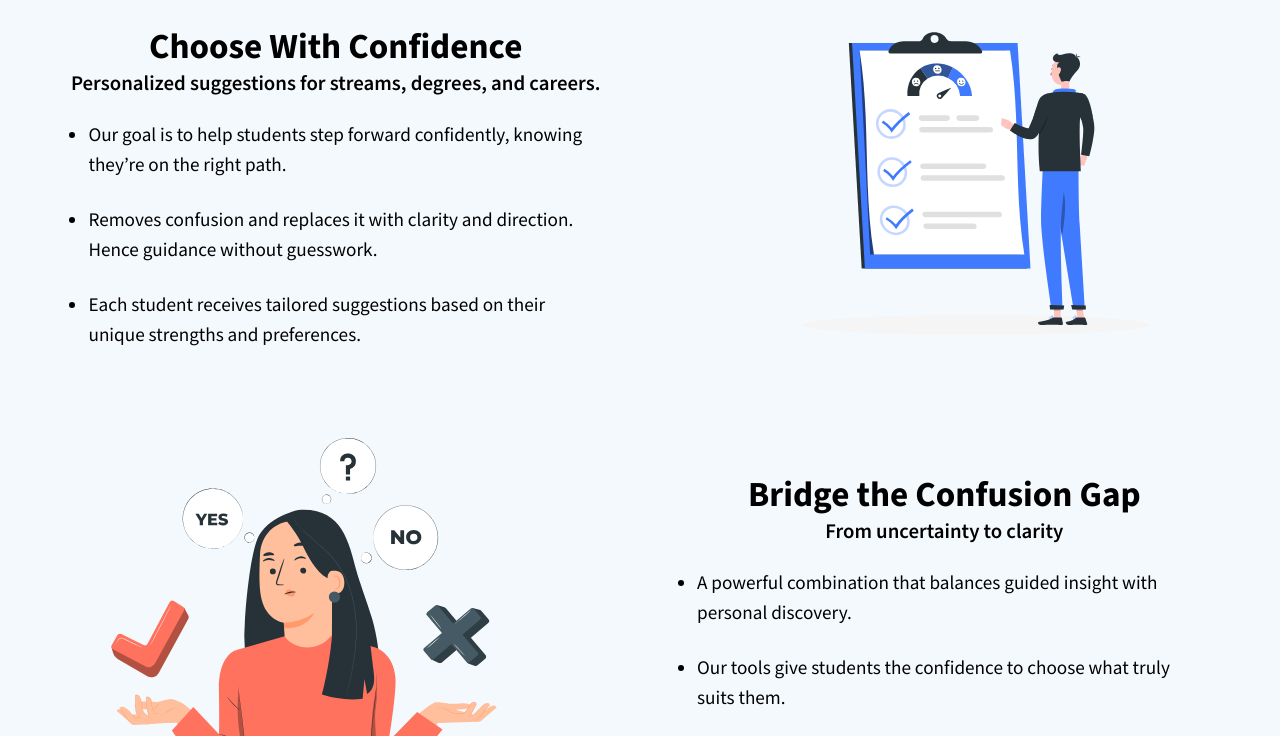
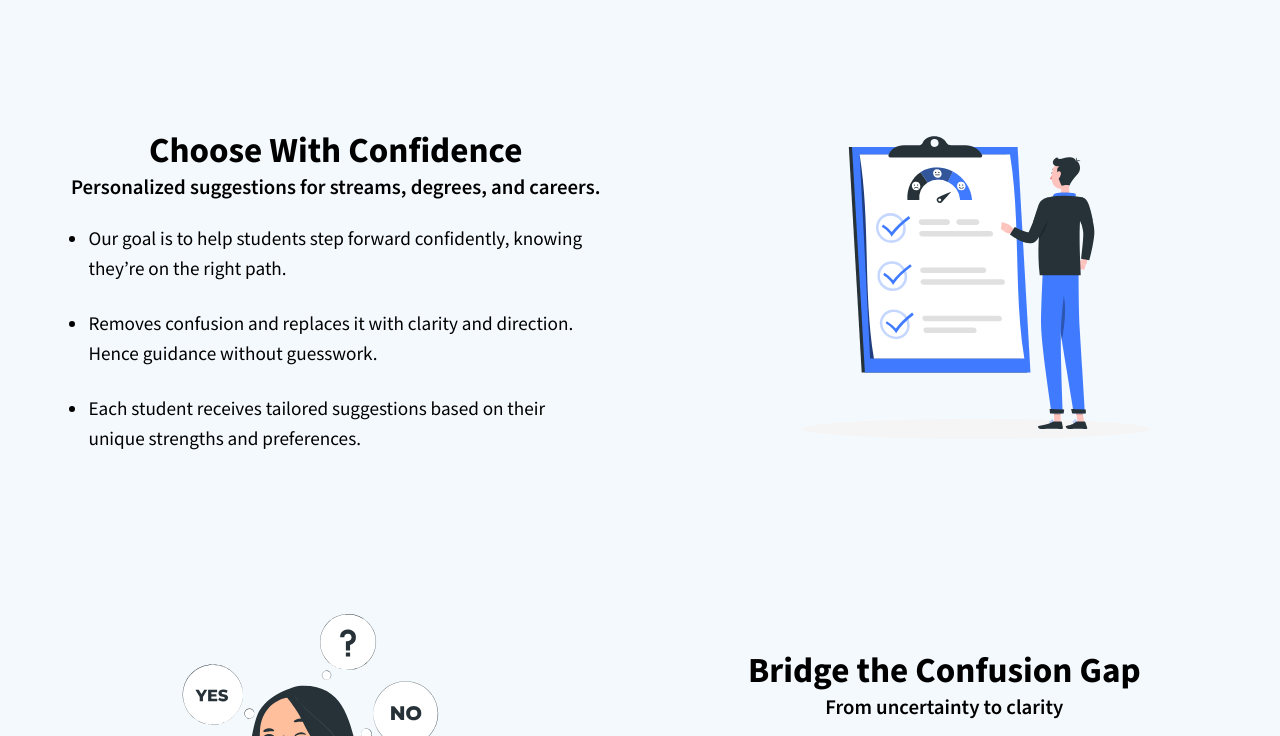
Before and after one commit to AlphaScramblers/alphascramblers.com, a website: page AboutUs/Aboutus.html in a window 1280 px wide. Shown: the part 1410-2146 px from the top of the page. Drawn offline with Linux system fonts and the light colour scheme; some packages are replaced by stand-ins of ours; a script that the page names is missing; a web font is replaced by a local one.

Commit message:
Update aboutus.css

```diff
--- a/AboutUs/aboutus.css
+++ b/AboutUs/aboutus.css
@@ -59,6 +59,9 @@ main{
 .animtext,.animtext2,.animtext3{
     display: flex;
     align-items:flex-end;
+    height: 50vh;
+    margin-bottom: 5vh;
+    margin-top: 10vh;
 }
 .fullanim{
     display: flex;
```
